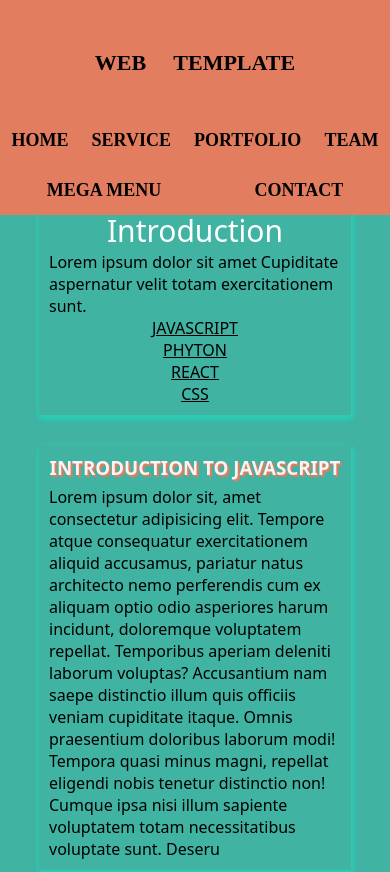
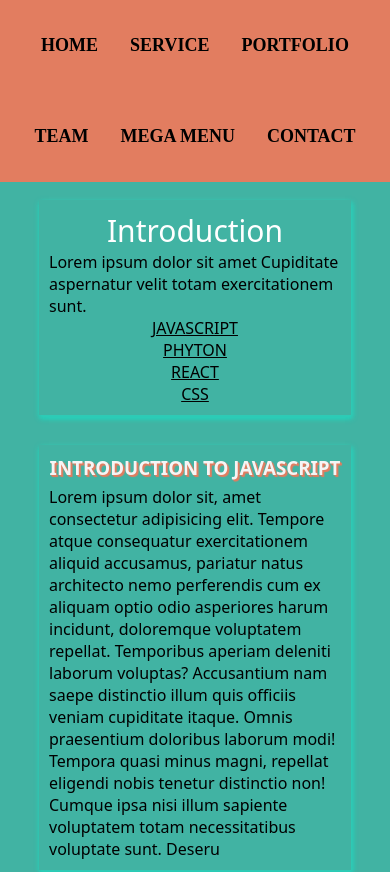
Before and after one commit to technurse911/Website-Template, a plain HTML site: page index.html in a window 390 px wide. Shown: the top 872 px of the page. Drawn offline with Linux system fonts and the light colour scheme.

Commit message:
updated file

```diff
--- a/header.css
+++ b/header.css
@@ -79,9 +79,8 @@
         padding: 0;
       }
 
-      .title .web{
-        font-size: 22px;
-        text-align: center;
+      .title{
+        display: none;
       }
       nav{
         flex: none;
@@ -99,10 +98,8 @@
   }
 
       .nav-list {
-        margin: 4% auto;
-        margin-bottom: 4px;
-        padding: 0 8px;
-        padding-bottom: 10px;
+        margin: 20px 6px;
+        padding:15px 10px;
       }
 
       .nav-link {
```
